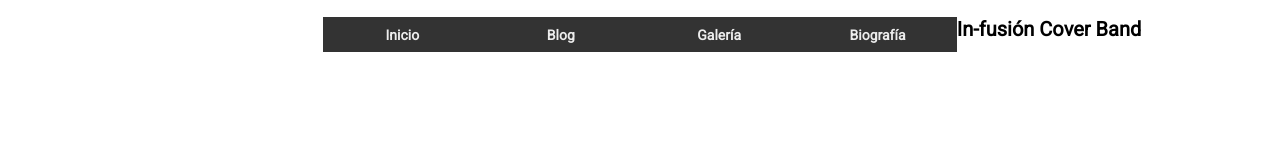
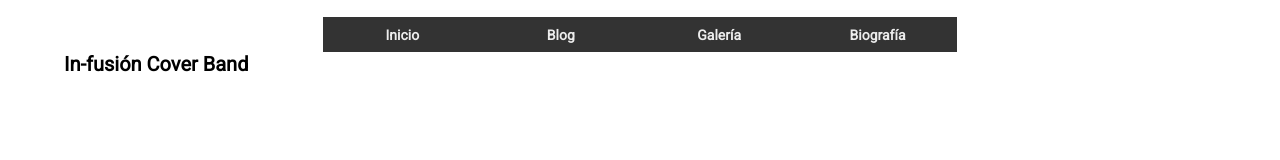
Before and after one commit to Alejo-Adamoli/In-fusi-n, a plain HTML site: page index.html in a window 1280 px wide. Drawn offline with Linux system fonts and the light colour scheme.

Commit message:
Se posicionó incialmente el contenido de la portada.

```diff
--- a/css/estilos.css
+++ b/css/estilos.css
@@ -70,3 +70,7 @@ nav li:hover ul {
 	transform-origin: top center;
 	animation-fill-mode: forwards;
 }
+
+.portada {
+	clear: left;
+}
```
